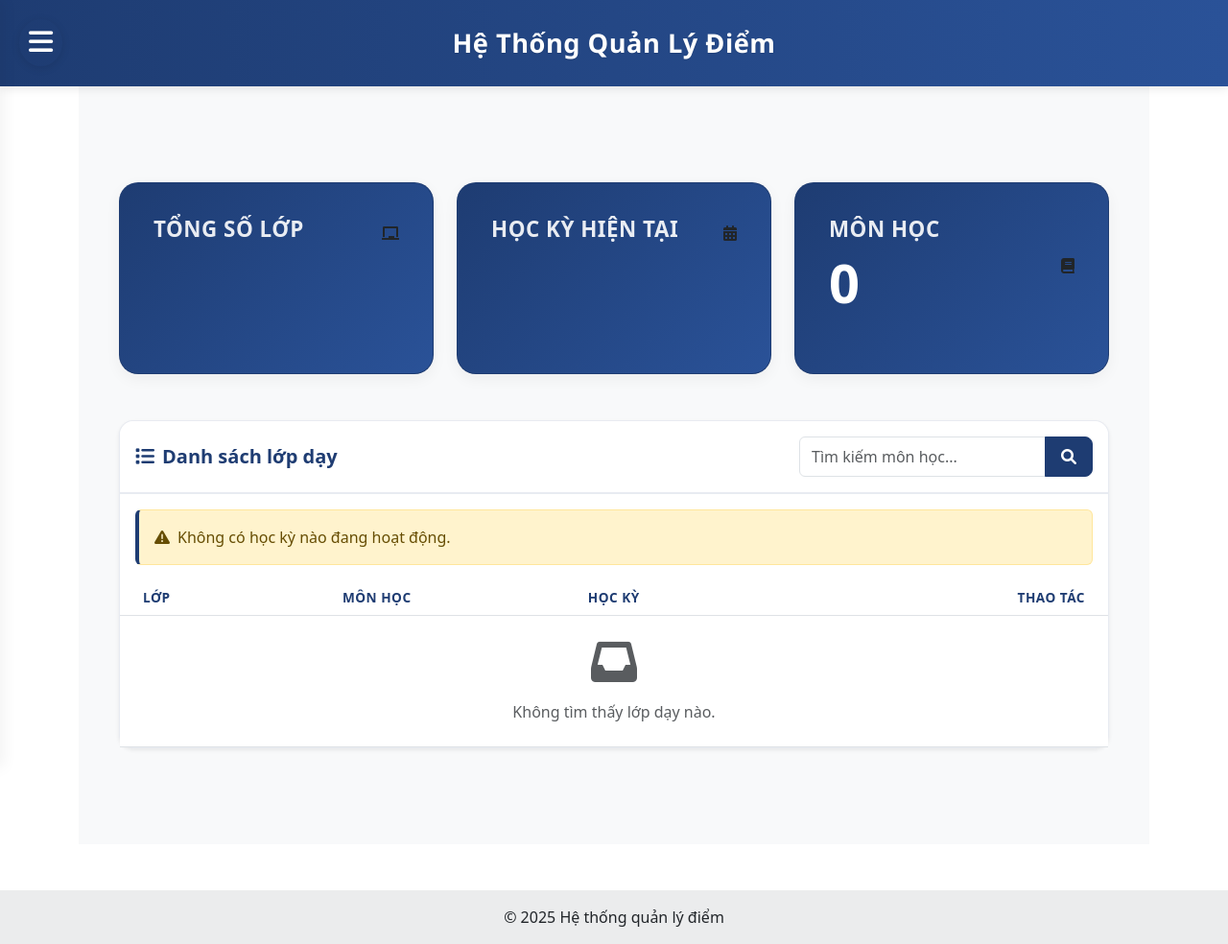
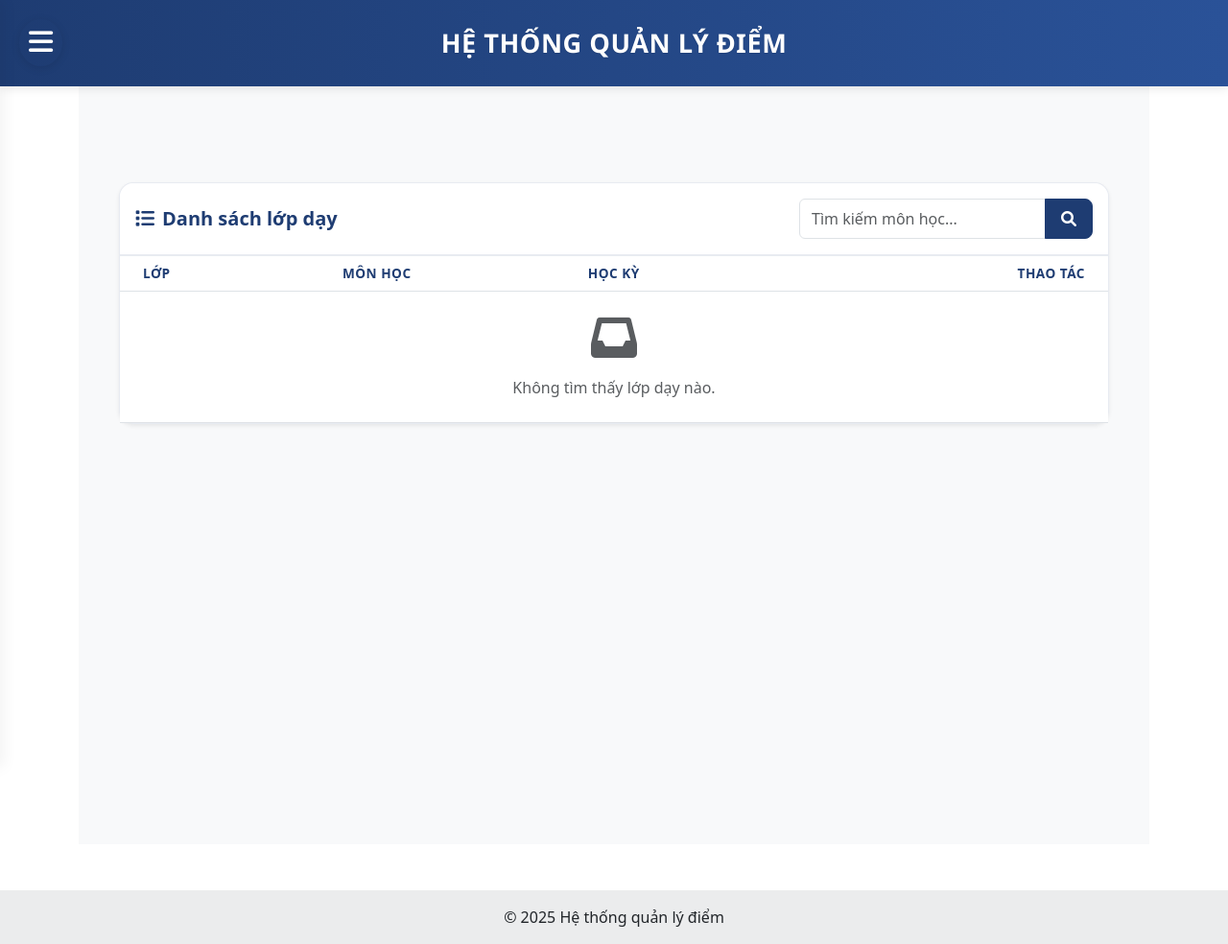
Before and after one commit to MaiThiDieuMy/ADP, a Django app: template templates/core/teacher/dashboard.html in a window 1280 px wide. Shown: the whole page at 96% size. Run offline with Django 4.2, Linux system fonts and the light colour scheme; the template is opened without the code that fills it, so the values that code supplies are empty.

Commit message:
Chuyển file dashboard.html sang main

```diff
--- a/templates/core/teacher/dashboard.html
+++ b/templates/core/teacher/dashboard.html
@@ -525,7 +525,7 @@
         </div>
 
         <div class="navbar-center">
-            <span class="nav-title">Hệ Thống Quản Lý Điểm</span>
+            <span class="nav-title">HỆ THỐNG QUẢN LÝ ĐIỂM </span>
         </div>
     </div>
 </nav>
@@ -538,7 +538,7 @@
         </div>
         <div class="user-info">
             <h6 class="mb-1">{{ teacher.user.get_full_name }}</h6>
-            <small class="text-muted">Giáo viên</small>
+            <small class="text-white">Giáo viên</small>
         </div>
     </div>
 
@@ -547,18 +547,6 @@
             <a href="{% url 'teacher_dashboard' %}" class="nav-link {% if request.resolver_match.url_name == 'teacher_dashboard' %}active{% endif %}">
                 <i class="fas fa-tachometer-alt"></i>
                 Dashboard
-            </a>
-        </li>
-        <li class="nav-item">
-            <a href="#" class="nav-link" onclick="showGradeManagement()">
-                <i class="fas fa-book"></i>
-                Quản lý điểm
-            </a>
-        </li>
-        <li class="nav-item">
-            <a href="#" class="nav-link" onclick="showClassList()">
-                <i class="fas fa-users"></i>
-                Danh sách lớp
             </a>
         </li>
         <li class="nav-item">
@@ -588,51 +576,8 @@
 <!-- Main Content -->
 <div id="content">
     <div class="container-fluid">
-        <!-- Quick Stats Section -->
-        <div class="row mb-4">
-            <div class="col-md-4 mb-4">
-                <div class="card stats-card" onclick="showClassDetails()">
-                    <div class="card-body">
-                        <div class="d-flex justify-content-between align-items-center">
-                            <div>
-                                <h6 class="text-uppercase mb-2">Tổng số lớp</h6>
-                                <h2 class="mb-0">{{ assignments.count }}</h2>
-                            </div>
-                            <i class="fas fa-chalkboard"></i>
-                        </div>
-                    </div>
-                </div>
-            </div>
-            <div class="col-md-4 mb-4">
-                <div class="card stats-card" onclick="showSemesterDetails()">
-                    <div class="card-body">
-                        <div class="d-flex justify-content-between align-items-center">
-                            <div>
-                                <h6 class="text-uppercase mb-2">Học kỳ hiện tại</h6>
-                                <h2 class="mb-0">{{ active_semesters.count }}</h2>
-                            </div>
-                            <i class="fas fa-calendar-alt"></i>
-                        </div>
-                    </div>
-                </div>
-            </div>
-            <div class="col-md-4 mb-4">
-                <div class="card stats-card" onclick="showSubjectDetails()">
-                    <div class="card-body">
-                        <div class="d-flex justify-content-between align-items-center">
-                            <div>
-                                <h6 class="text-uppercase mb-2">Môn học</h6>
-                                <h2 class="mb-0">{{ assignments|length }}</h2>
-                            </div>
-                            <i class="fas fa-book"></i>
-                        </div>
-                    </div>
-                </div>
-            </div>
-        </div>
-
         <!-- Class List Section -->
-        <div class="card shadow-sm mb-4">
+        <div class="card shadow-sm">
             <div class="card-header bg-white py-3">
                 <div class="d-flex justify-content-between align-items-center">
                     <h5 class="mb-0 text-primary fw-bold">
@@ -659,12 +604,6 @@
                 </div>
             </div>
             <div class="card-body p-0">
-                {% if not active_semesters %}
-                <div class="alert alert-warning m-3">
-                    <i class="fas fa-exclamation-triangle me-2"></i>Không có học kỳ nào đang hoạt động.
-                </div>
-                {% endif %}
-
                 <div class="table-responsive">
                     <table class="table table-hover align-middle mb-0">
                         <thead class="bg-light">
```
